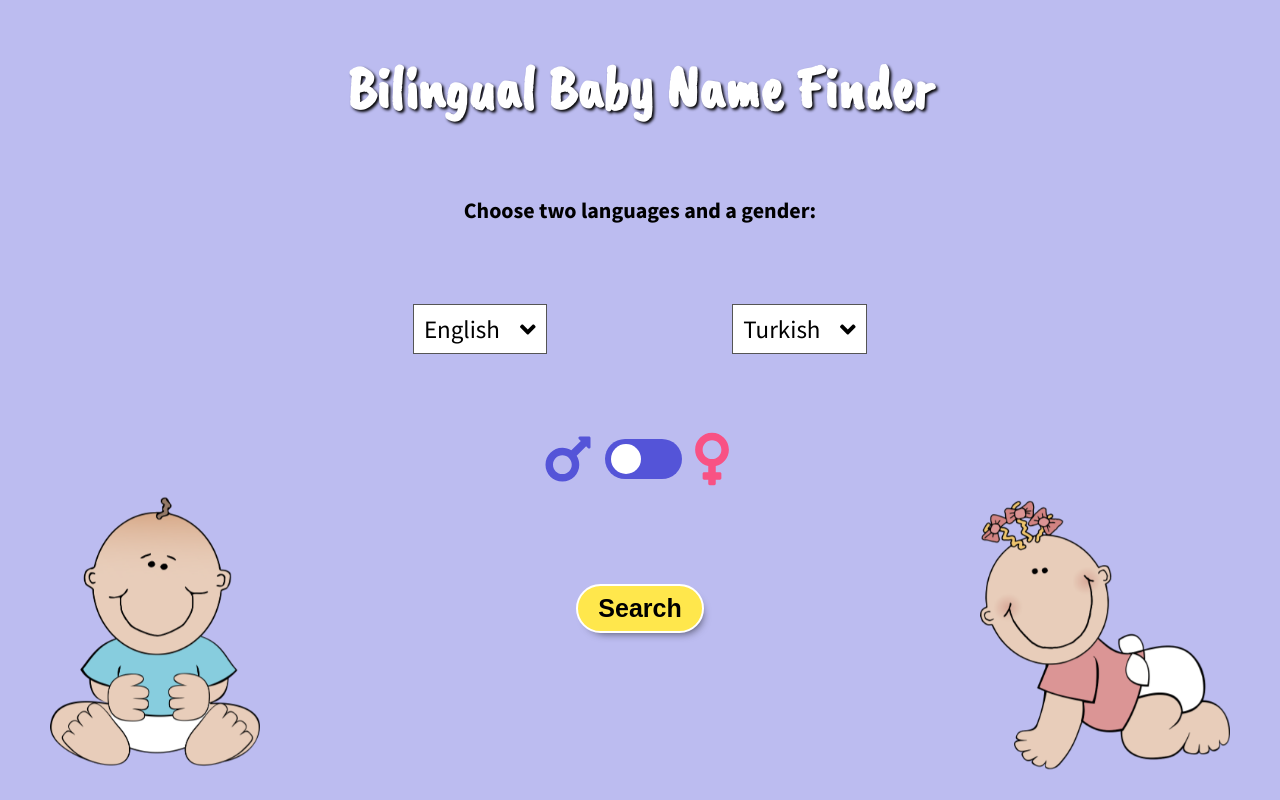
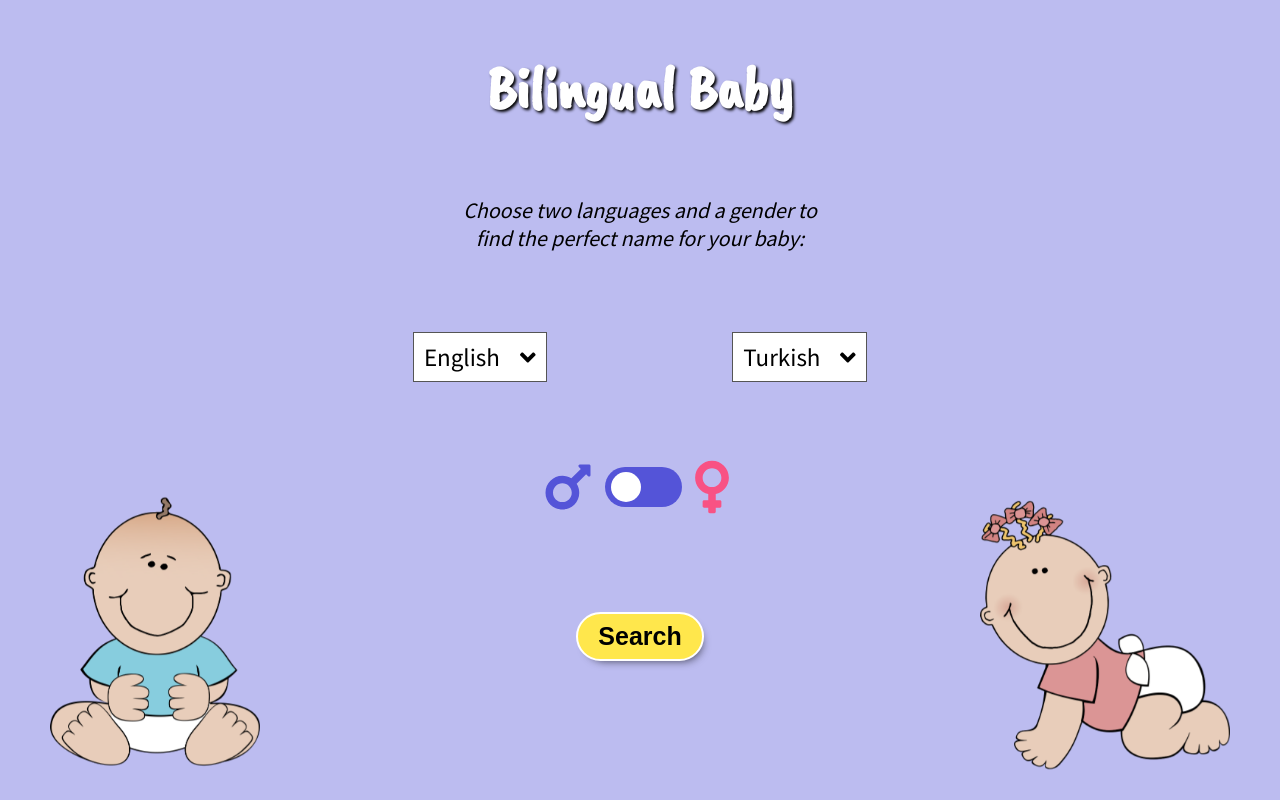
Before and after one commit to tommcandrew/bilingual-baby, a React (Create React App) app: page / in a window 1280 px wide. Built offline with nearby package versions, Linux system fonts and the light colour scheme.

Commit message:
add favicon and change app name

```diff
--- a/public/index.html
+++ b/public/index.html
@@ -9,7 +9,7 @@
       name="description"
       content="Web site created using create-react-app"
     />
-    <title>Bilingual Baby Name Finder</title>
+    <title>Bilingual Baby</title>
   </head>
   <body>
     <noscript>You need to enable JavaScript to run this app.</noscript>
--- a/src/components/Home.tsx
+++ b/src/components/Home.tsx
@@ -27,10 +27,12 @@ const Home = ({
   return (
     <div className="home__wrapper">
       <h1 className="home__title">
-        <span>Bilingual</span> <span>Baby</span> <span>Name</span>{" "}
-        <span>Finder</span>
+        <span>Bilingual</span> <span>Baby</span>
       </h1>
-      <h2 className="home__instruction">Choose two languages and a gender:</h2>
+      <p className="home__instruction">
+        Choose two languages and a gender to find the perfect name for your
+        baby:
+      </p>
       <Search
         options={options}
         lang1={lang1}
--- a/src/styles/components/_Home.scss
+++ b/src/styles/components/_Home.scss
@@ -18,14 +18,17 @@
   }
   .home__instruction {
     text-align: center;
-    margin-top: 5rem;
-    font-size: 1.8rem;
+    font-size: 2.2rem;
+    font-style: italic;
+    width: 70%;
+    margin: 5rem auto 5rem auto;
     @media only screen and (min-width: 600px) {
       font-size: 3rem;
       margin-top: 7rem;
     }
     @media only screen and (min-width: 1000px) {
       font-size: 2.2rem;
+      width: 30%;
     }
   }
   .home__baby {
```
Also changed, not shown: 1 other file (tests, documents, lock files or other folders).
